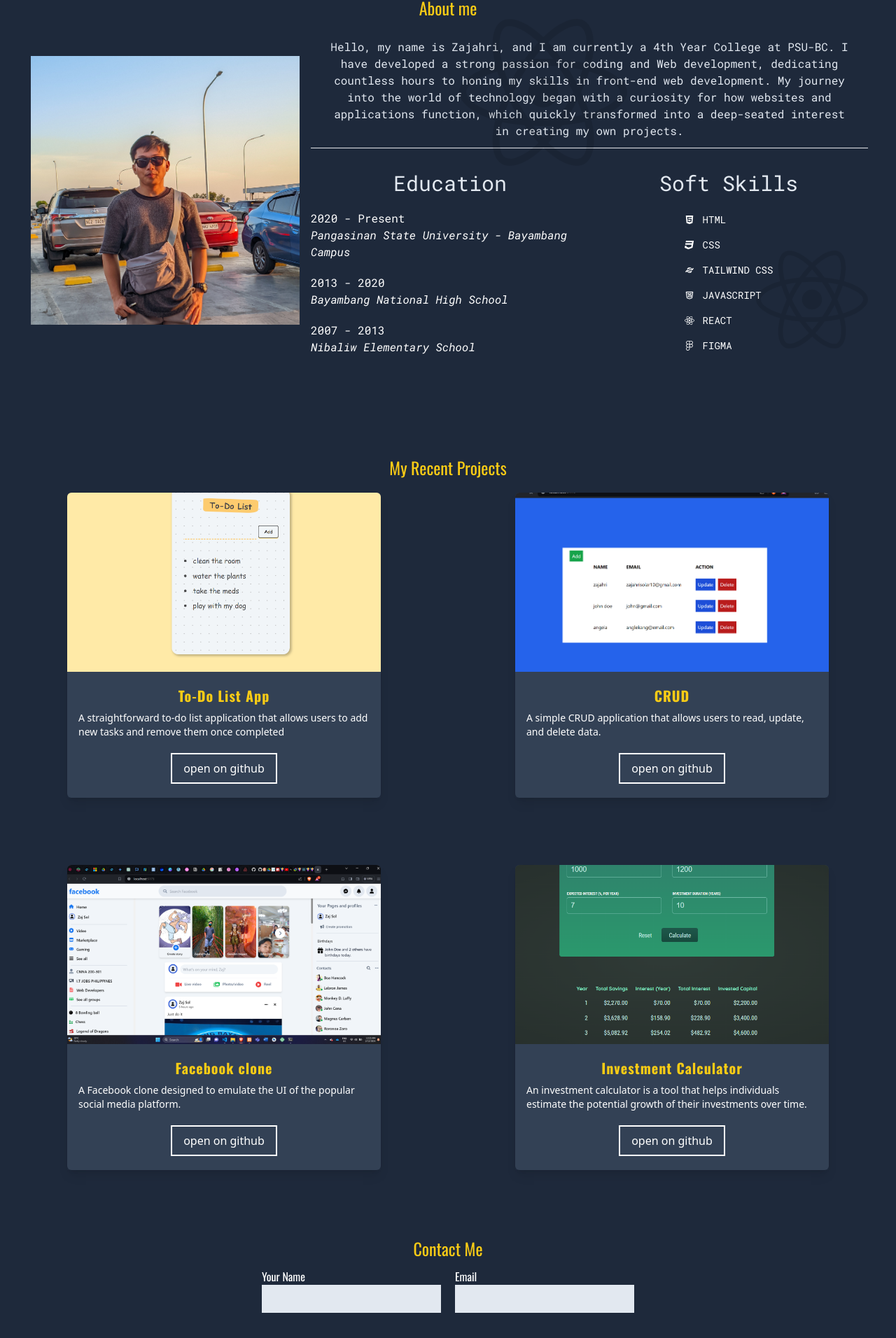
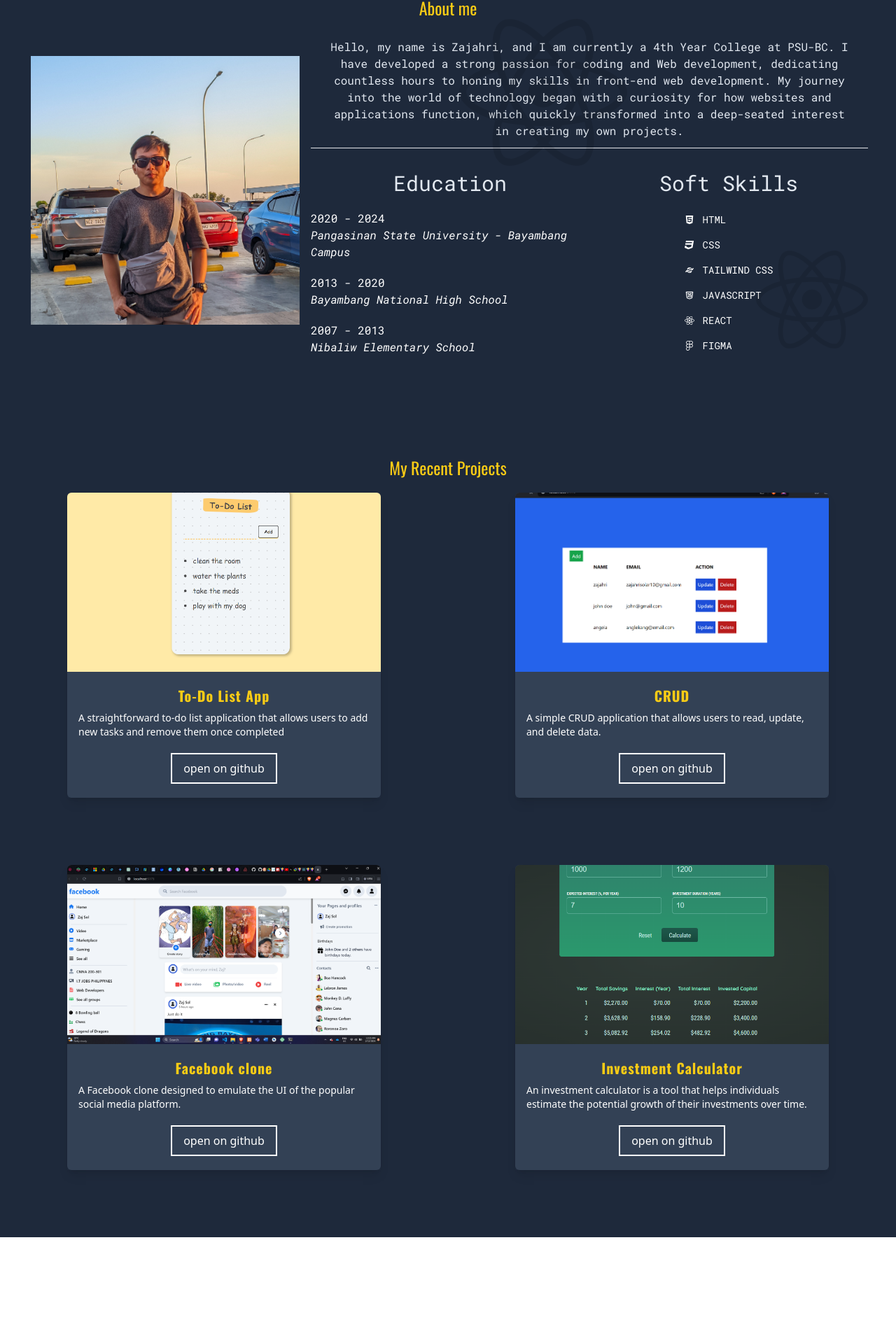
Before and after one commit to Zajahri/portfolio, a React (Vite) app in the folder vite-project/: page / in a window 1280 px wide. Shown: the part 869-2781 px from the top of the page at 70% size. After the commit the page ends 2637 px from the top, so only its background shows below. Built offline with nearby package versions, Linux system fonts and the light colour scheme.

Commit message:
contact component has been removed

```diff
--- a/vite-project/src/App.jsx
+++ b/vite-project/src/App.jsx
@@ -11,7 +11,7 @@ function App() {
         <Home />
         <About />
         <Projects />
-        <Contact />
+        {/* <Contact /> */}
       </div>
     </>
   );
--- a/vite-project/src/Components/About.jsx
+++ b/vite-project/src/Components/About.jsx
@@ -39,7 +39,7 @@ export const About = () => {
               </p>
               <div className="flex flex-col gap-5 text-center md:text-start">
                 <p>
-                  2020 - Present
+                  2020 - 2024
                   <span className="block italic">
                     Pangasinan State University - Bayambang Campus
                   </span>
--- a/vite-project/src/Components/Contact.jsx
+++ b/vite-project/src/Components/Contact.jsx
@@ -7,7 +7,7 @@ export const Contact = () => {
     alert('under maintenance')
   }
   return (
-    <div className="min-h-screen h-auto bg-slate-800 font-['oswald'] " id="contact">
+    <div className="min-h-screen h-auto bg-slate-800 font-['oswald']   " id="contact">
         <p className="pb-3  text-center text-xl md:text-2xl  text-yellow-400">Contact Me</p>
         <form action="#" className="w-full  ">
           <div className="flex flex-col items-center gap-4 text-black  ">
--- a/vite-project/src/Components/Header.jsx
+++ b/vite-project/src/Components/Header.jsx
@@ -56,7 +56,7 @@ export const Header = () => {
           </li>
 
           <li>
-            <Link
+            {/* <Link
               activeClass="font-bold"
               to="contact"
               spy={true}
@@ -67,7 +67,7 @@ export const Header = () => {
 
             >
               Contact
-            </Link>
+            </Link> */}
           </li>
         </ul>
         <div className="md:hidden">
--- a/vite-project/src/Components/Project.jsx
+++ b/vite-project/src/Components/Project.jsx
@@ -6,7 +6,7 @@ export const Project = ({ img, title, desc, onWeb, link }) => {
   };
 
   return (
-    <div className="flex flex-col items-center mb-24 text-white relative">
+    <div className="flex flex-col items-center pb-24 text-white relative  ">
       <div className="w-full max-w-md shadow-lg px-4 md:px-0">
         <div className="bg-slate-700 flex flex-col items-center rounded-md h-full">
           <img
--- a/vite-project/src/Components/Projects.jsx
+++ b/vite-project/src/Components/Projects.jsx
@@ -8,7 +8,7 @@ export const Projects = () => {
       <p className=" text-center font-['oswald'] text-2xl pb-5 text-yellow-400">
         My Recent Projects
       </p>
-      <div className="lg:grid grid-cols-2">
+      <div className="lg:grid grid-cols-2 ">
         {Object.values(PROJECTS).map((project, index) => (
           <Project
             key={index}
--- a/vite-project/src/Components/hamburgerMenu.jsx
+++ b/vite-project/src/Components/hamburgerMenu.jsx
@@ -41,7 +41,7 @@ export const HamburgerMenu = ({ close }) => {
             </Link>
           </li>
           <li className="text-xl py-5">
-            <Link
+            {/* <Link
               to="contact"
               smooth={true}
               duration={500}
@@ -49,7 +49,7 @@ export const HamburgerMenu = ({ close }) => {
               className="p-2 hover:bg-slate-600"
             >
               <button onClick={close}>Contact</button>
-            </Link>
+            </Link> */}
           </li>
         </ul>
         <button className="text-3xl absolute bottom-[120px]" onClick={close}>
```
